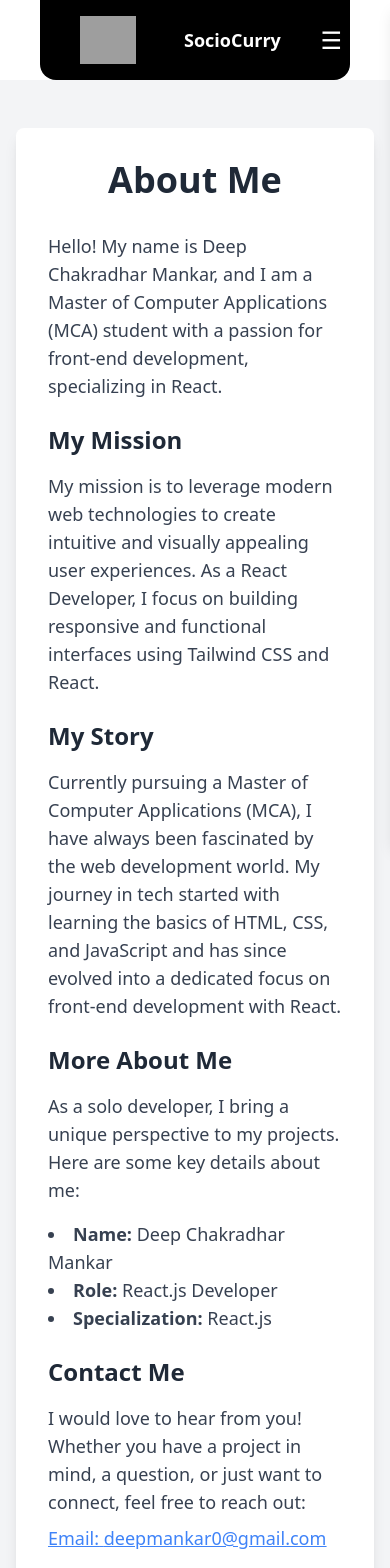
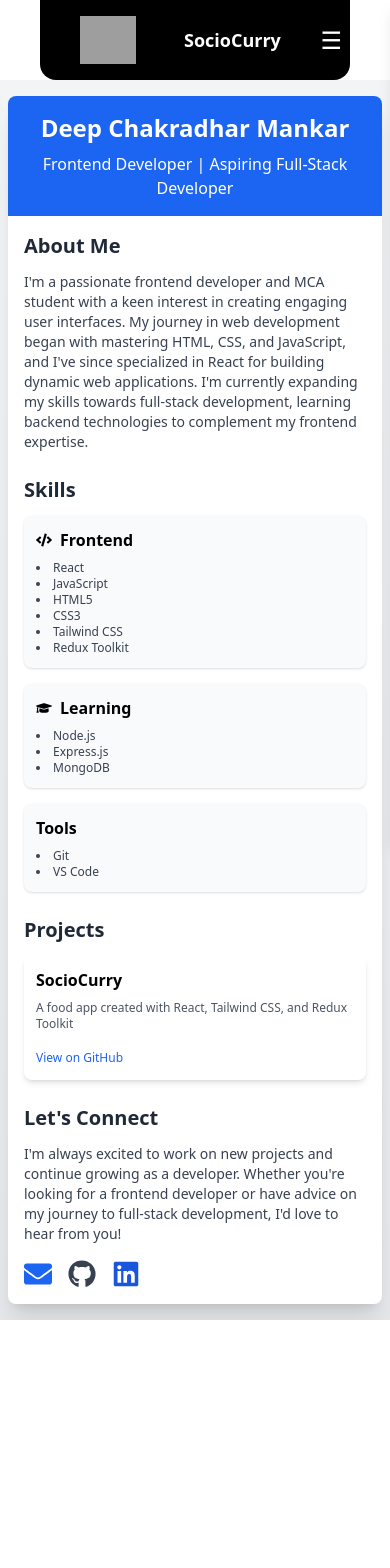
Before and after one commit to Deep687/SocioCurry, a React (Vite) app: page /about in a window 390 px wide. Shown: the top 1568 px of the page. After the commit the page ends 1320 px from the top, so only its background shows below. Built offline with nearby package versions, Linux system fonts and the light colour scheme; grey boxes are pictures that could not be loaded.

Commit message:
Changes in ui

```diff
--- a/index.html
+++ b/index.html
@@ -2,10 +2,9 @@
 <html lang="en">
   <head>
     <meta charset="UTF-8" />
-    <link rel="icon" type="image/svg+xml" href="/vite.svg" />
+    <link rel="icon" type="image/svg+xml" href="./src/utilitis/Logo.png" />
     <meta name="viewport" content="width=device-width, initial-scale=1.0" />
-    <title>My WebApp</title>
-    <!-- Preloading slick-carousel fonts for faster loading -->
+    <title>SocioCurry</title>
     <link
       rel="preload"
       href="/node_modules/slick-carousel/slick/fonts/slick.woff"
--- a/src/components/About.jsx
+++ b/src/components/About.jsx
@@ -1,65 +1,167 @@
+import React from "react";
+import {
+  FaGithub,
+  FaLinkedin,
+  FaEnvelope,
+  FaCode,
+  FaGraduationCap,
+} from "react-icons/fa";
+
 const About = () => {
+  const skills = [
+    {
+      name: "Frontend",
+      icon: <FaCode />,
+      items: [
+        "React",
+        "JavaScript",
+        "HTML5",
+        "CSS3",
+        "Tailwind CSS",
+        "Redux Toolkit",
+      ],
+    },
+    {
+      name: "Learning",
+      icon: <FaGraduationCap />,
+      items: ["Node.js", "Express.js", "MongoDB"],
+    },
+    { name: "Tools", icon: null, items: ["Git", "VS Code"] },
+  ];
+
+  const projects = [
+    {
+      name: "SocioCurry",
+      description:
+        "A food app created with React, Tailwind CSS, and Redux Toolkit",
+      link: "https://github.com/Deep687/SocioCurry.git",
+    },
+  ];
+
   return (
-    <div className="min-h-screen bg-gray-100 flex flex-col items-center justify-center py-12 px-4 sm:px-6 lg:px-8">
-      <div className="w-full max-w-3xl bg-white shadow-lg rounded-lg p-8">
-        <h1 className="text-4xl font-bold text-center text-gray-800 mb-8">
-          About Me
-        </h1>
-        <p className="text-lg text-gray-700 mb-6">
-          Hello! My name is Deep Chakradhar Mankar, and I am a Master of
-          Computer Applications (MCA) student with a passion for front-end
-          development, specializing in React.
-        </p>
+    <div className="min-h-screen bg-gradient-to-b from-gray-100 to-gray-200 py-4 px-2 sm:py-8 sm:px-4 md:py-12 md:px-6 overflow-hidden">
+      <div className="max-w-5xl mx-auto bg-white shadow-xl rounded-lg overflow-hidden">
+        <header className="bg-blue-600 text-white p-4 sm:p-6 md:p-8 text-center">
+          <h1 className="text-2xl sm:text-3xl md:text-4xl font-bold mb-2">
+            Deep Chakradhar Mankar
+          </h1>
+          <p className="text-base sm:text-lg md:text-xl">
+            Frontend Developer | Aspiring Full-Stack Developer
+          </p>
+        </header>
 
-        <h2 className="text-2xl font-semibold text-gray-800 mb-4">
-          My Mission
-        </h2>
-        <p className="text-lg text-gray-700 mb-6">
-          My mission is to leverage modern web technologies to create intuitive
-          and visually appealing user experiences. As a React Developer, I focus
-          on building responsive and functional interfaces using Tailwind CSS
-          and React.
-        </p>
+        <main className="p-4 sm:p-6 md:p-8">
+          <section className="mb-6 sm:mb-8 md:mb-12">
+            <h2 className="text-xl sm:text-2xl md:text-3xl font-semibold text-gray-800 mb-3">
+              About Me
+            </h2>
+            <p className="text-sm sm:text-base md:text-lg text-gray-700">
+              I'm a passionate frontend developer and MCA student with a keen
+              interest in creating engaging user interfaces. My journey in web
+              development began with mastering HTML, CSS, and JavaScript, and
+              I've since specialized in React for building dynamic web
+              applications. I'm currently expanding my skills towards full-stack
+              development, learning backend technologies to complement my
+              frontend expertise.
+            </p>
+          </section>
 
-        <h2 className="text-2xl font-semibold text-gray-800 mb-4">My Story</h2>
-        <p className="text-lg text-gray-700 mb-6">
-          Currently pursuing a Master of Computer Applications (MCA), I have
-          always been fascinated by the web development world. My journey in
-          tech started with learning the basics of HTML, CSS, and JavaScript and
-          has since evolved into a dedicated focus on front-end development with
-          React.
-        </p>
+          <section className="mb-6 sm:mb-8 md:mb-12">
+            <h2 className="text-xl sm:text-2xl md:text-3xl font-semibold text-gray-800 mb-3">
+              Skills
+            </h2>
+            <div className="grid grid-cols-1 sm:grid-cols-2 lg:grid-cols-3 gap-4">
+              {skills.map((skillSet) => (
+                <div
+                  key={skillSet.name}
+                  className="bg-gray-50 p-3 sm:p-4 rounded-lg shadow"
+                >
+                  <h3 className="text-base sm:text-lg font-semibold mb-2 flex items-center">
+                    {skillSet.icon && (
+                      <span className="mr-2">{skillSet.icon}</span>
+                    )}
+                    {skillSet.name}
+                  </h3>
+                  <ul className="list-disc list-inside">
+                    {skillSet.items.map((item) => (
+                      <li
+                        key={item}
+                        className="text-gray-700 text-xs sm:text-sm"
+                      >
+                        {item}
+                      </li>
+                    ))}
+                  </ul>
+                </div>
+              ))}
+            </div>
+          </section>
 
-        <h2 className="text-2xl font-semibold text-gray-800 mb-4">
-          More About Me
-        </h2>
-        <p className="text-lg text-gray-700 mb-4">
-          As a solo developer, I bring a unique perspective to my projects. Here
-          are some key details about me:
-        </p>
-        <ul className="list-disc list-inside text-lg text-gray-700 mb-6">
-          <li>
-            <strong>Name:</strong> Deep Chakradhar Mankar
-          </li>
-          <li>
-            <strong>Role:</strong> React.js Developer
-          </li>
-          <li>
-            <strong>Specialization:</strong> React.js
-          </li>
-        </ul>
+          <section className="mb-6 sm:mb-8 md:mb-12">
+            <h2 className="text-xl sm:text-2xl md:text-3xl font-semibold text-gray-800 mb-3">
+              Projects
+            </h2>
+            <div className="grid grid-cols-1 sm:grid-cols-2 lg:grid-cols-3 gap-4">
+              {projects.map((project) => (
+                <div
+                  key={project.name}
+                  className="bg-white p-3 sm:p-4 rounded-lg shadow-md"
+                >
+                  <h3 className="text-base sm:text-lg font-semibold mb-2">
+                    {project.name}
+                  </h3>
+                  <p className="text-gray-600 mb-3 text-xs sm:text-sm">
+                    {project.description}
+                  </p>
+                  <a
+                    href={project.link}
+                    target="_blank"
+                    rel="noopener noreferrer"
+                    className="text-blue-600 hover:text-blue-800 transition-colors text-xs sm:text-sm"
+                  >
+                    View on GitHub
+                  </a>
+                </div>
+              ))}
+            </div>
+          </section>
 
-        <h2 className="text-2xl font-semibold text-gray-800 mb-4">
-          Contact Me
-        </h2>
-        <p className="text-lg text-gray-700 mb-2">
-          I would love to hear from you! Whether you have a project in mind, a
-          question, or just want to connect, feel free to reach out:
-        </p>
-        <p className="text-lg text-blue-500 underline">
-          Email:{" "}
-          <a href="mailto:deepmankar0@gmail.com">deepmankar0@gmail.com</a>
-        </p>
+          <section>
+            <h2 className="text-xl sm:text-2xl md:text-3xl font-semibold text-gray-800 mb-3">
+              Let's Connect
+            </h2>
+            <p className="text-sm sm:text-base md:text-lg text-gray-700 mb-4">
+              I'm always excited to work on new projects and continue growing as
+              a developer. Whether you're looking for a frontend developer or
+              have advice on my journey to full-stack development, I'd love to
+              hear from you!
+            </p>
+            <div className="flex space-x-4 sm:space-x-6">
+              <a
+                href="mailto:deepmankar0@gmail.com"
+                className="text-blue-600 hover:text-blue-800 transition-colors"
+              >
+                <FaEnvelope size={28} />
+              </a>
+              <a
+                href="https://github.com/Deep687"
+                target="_blank"
+                rel="noopener noreferrer"
+                className="text-gray-700 hover:text-gray-900 transition-colors"
+              >
+                <FaGithub size={28} />
+              </a>
+              <a
+                href="https://www.linkedin.com/in/deep-mankar-a938b5287/"
+                target="_blank"
+                rel="noopener noreferrer"
+                className="text-blue-700 hover:text-blue-900 transition-colors"
+              >
+                <FaLinkedin size={28} />
+              </a>
+            </div>
+          </section>
+        </main>
       </div>
     </div>
   );
--- a/src/components/ContactUs.jsx
+++ /dev/null
@@ -1,23 +0,0 @@
-import React from "react";
-
-const ContactUs = () => {
-  return (
-    <div className="min-h-screen bg-gray-100 flex justify-center py-12 px-4 sm:px-6 lg:px-8">
-      <div className="max-w-4xl w-full bg-white shadow-lg rounded-lg p-8">
-        <h1 className="text-4xl font-bold text-center text-gray-800 mb-8">
-          Contact Us
-        </h1>
-        <p className="text-lg text-gray-700 mb-6">
-          Have a question, a project in mind, or just want to connect? Feel free
-          to reach out to us using the information below:
-        </p>
-        <p className="text-lg text-gray-700 mb-2">
-          Email:{" "}
-          <a href="mailto:deepmankar0@gmail.com">deepmankar0@gmail.com</a>
-        </p>
-      </div>
-    </div>
-  );
-};
-
-export default ContactUs;
--- a/src/main.jsx
+++ b/src/main.jsx
@@ -9,7 +9,6 @@ import Loading from "./utilitis/Loading";
 const AppLayout = lazy(() => import("./components/AppLayout"));
 const RestaurantMenu = lazy(() => import("./components/RestaurantMenu"));
 const About = lazy(() => import("./components/About"));
-const ContactUs = lazy(() => import("./components/ContactUs"));
 const Body = lazy(() => import("./components/Body"));
 const Cart = lazy(() => import("./components/Cart"));
 
@@ -24,7 +23,6 @@ root.render(
             <Route path="/" element={<AppLayout />}>
               <Route index element={<Body />} />
               <Route path="/about" element={<About />} />
-              <Route path="/contact" element={<ContactUs />} />
               <Route path="/menu/:resId" element={<RestaurantMenu />} />
               <Route path="/cart" element={<Cart />} />
             </Route>
```
Also changed, not shown: src/components/Body.jsx (+28 -4 lines), src/components/Cart.jsx (+16 -15 lines), src/components/Header.jsx (+2 -27 lines), src/utilitis/CartItems.jsx (+9 -24 lines), src/utilitis/PriceCart.jsx (+15 -16 lines).
